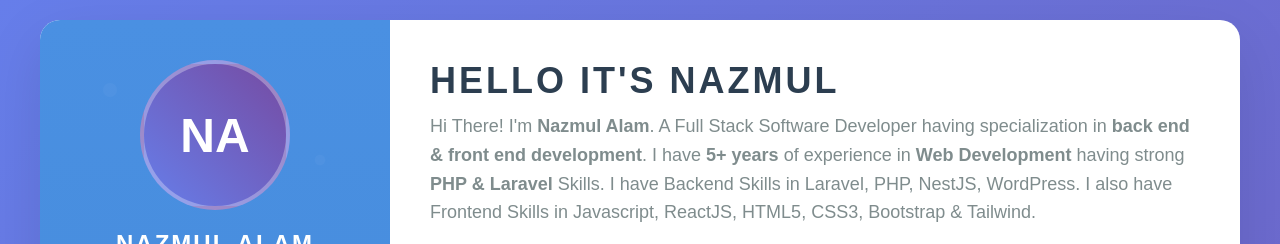
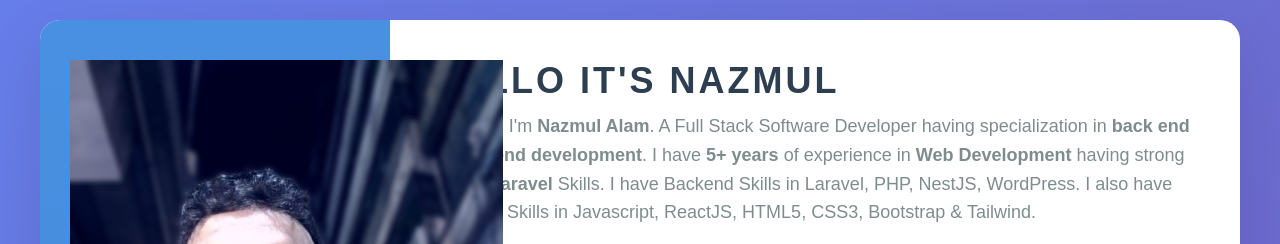
Before and after one commit to nazmul199512/nazmul199512.github.io, a plain HTML site: page index.html in a window 1280 px wide. Shown: the top 244 px of the page. Drawn offline with Linux system fonts and the light colour scheme.

Commit message:
Update index.html

```diff
--- a/index.html
+++ b/index.html
@@ -332,7 +332,7 @@
     <div class="container">
         <div class="sidebar">
             <div class="profile-section">
-                <div class="profile-img">NA</div>
+                <img src="blur.png" alt="Nazmul Alam">
                 <div class="name">Nazmul Alam</div>
                 <div class="title">Software Developer</div>
                 <div class="social-links">
```
